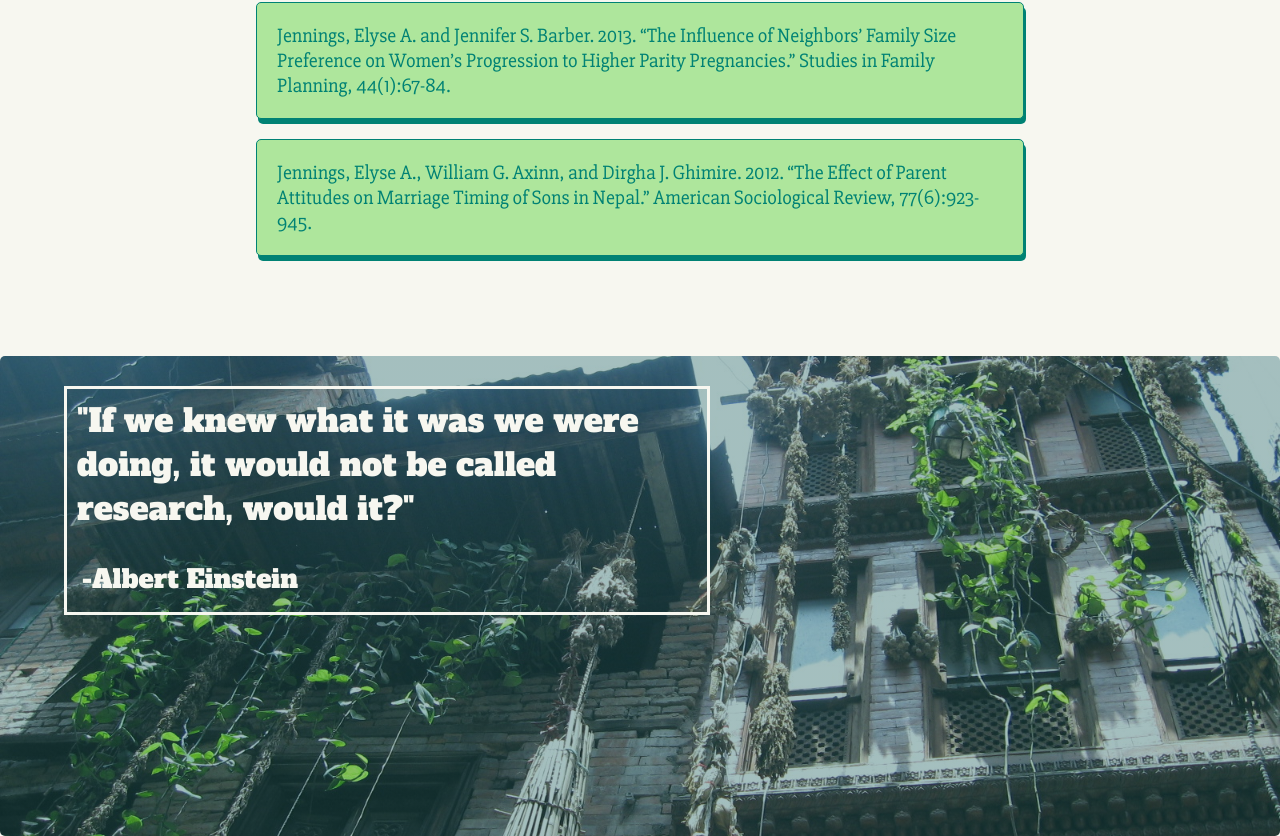
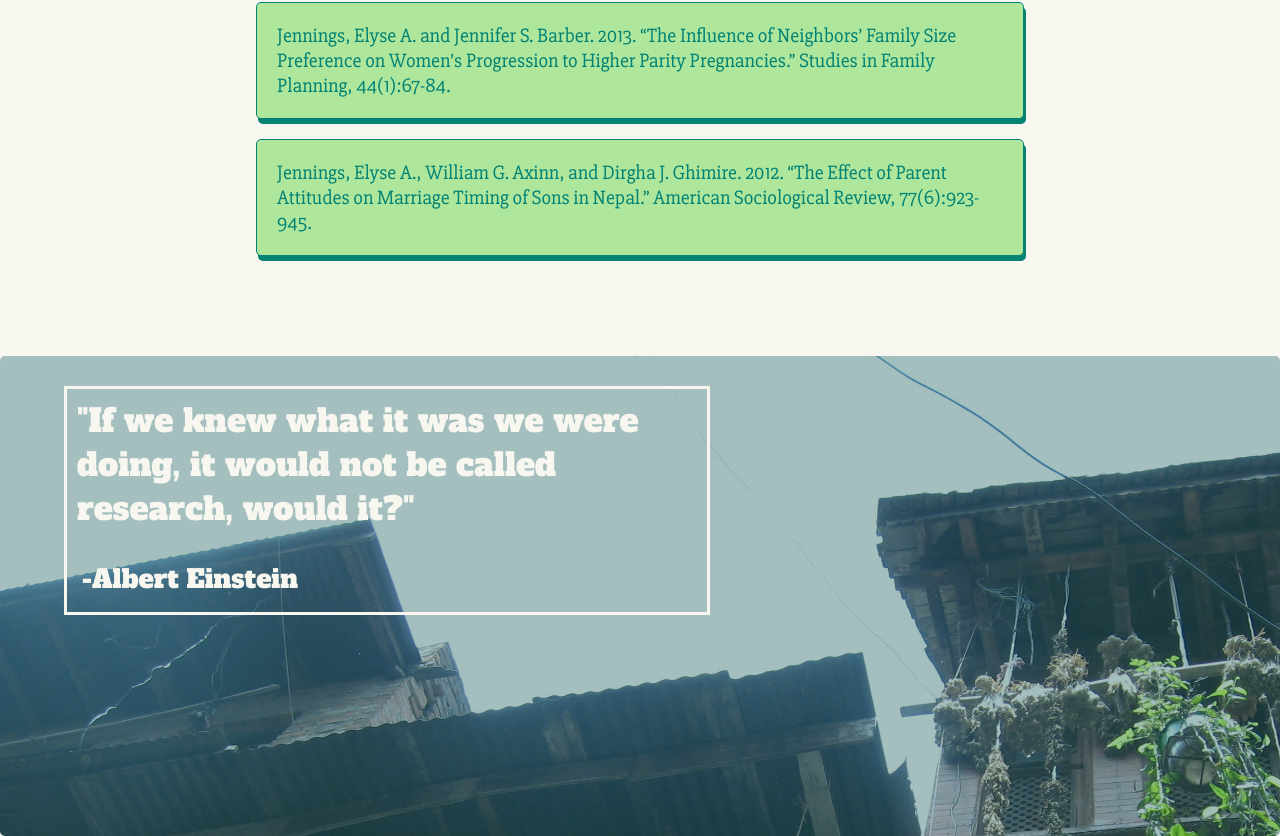
Before and after one commit to emilyjennings/elyse-portfolio, a React (Create React App) app: page /research in a window 1280 px wide. Shown: the part 1268-2104 px from the top of the page. Built offline with nearby package versions, Linux system fonts and the light colour scheme.

Commit message:
parallax scrolling

```diff
--- a/src/App.css
+++ b/src/App.css
@@ -179,24 +179,13 @@ form {
 /* Bio/Home page */
 
 .profile-img {
-  height: 600px;
+  height: 500px;
   width: 500px;
   margin: 0 auto;
   background-image: url("../src/components/img/attachments/Elyse Jennings_IMG_0445.jpg");
   background-position: center;
   background-size: cover;
-}
-
-.footer-img {
-  width: 100%;
-  height: 450px;
-  margin: 0 auto;
-  margin-top: 100px;
-  background-image: linear-gradient(rgba(28, 95, 94, 0.4), rgba(28, 95, 94, 0.4)), url("../src/components/img/attachments/Nepal 2009 504.JPG");
-  background-position: center;
-  background-size: cover;
-  border-radius: 5px;
-  padding-top: 30px
+  border-radius: 9px
 }
 
 .quote {
@@ -270,9 +259,10 @@ form {
   margin: 0 auto;
   margin-top: 100px;
   background-image: linear-gradient(rgba(28, 95, 94, 0.4), rgba(28, 95, 94, 0.4)), url("../src/components/img/attachments/Nepal 2009 638.JPG");
-  background-size: cover;
+  /* background-size: cover; */
   border-radius: 5px;
   padding-top: 30px;
+  background-position: 0%;
 }
 
 
--- a/src/components/Research.js
+++ b/src/components/Research.js
@@ -83,6 +83,12 @@ class Research extends Component {
     $('.author').text('-Albert Einstein')
   }
 
+  parallaxFooter = () => {
+    $(window).scroll(function(){
+      $(".footer-img").css("background-position", "0% "  + (($(window).scrollTop() / 15)) + "%");
+    });
+  }
+
   displayCards = () => {
     return Object.values(this.state.cards).map(card =>
       <div className="cardstuff">
@@ -113,6 +119,7 @@ class Research extends Component {
   componentDidMount(){
     {this.changeHeader()}
     {this.changeFooter()}
+    {this.parallaxFooter()}
   }
 
 }
--- a/src/containers/Footer.js
+++ b/src/containers/Footer.js
@@ -3,6 +3,12 @@ import $ from 'jquery'
 
 export default class Footer extends Component {
 
+//cool scroll effect for the images
+  parallaxBackground = () => {
+    $(window).scroll(function(){
+      $(".footer-img").css("background-position", "50% "  + (($(window).scrollTop() / 20)) + "%");
+    });
+  }
 
 render() {
   return (
--- a/src/containers/Home.js
+++ b/src/containers/Home.js
@@ -4,6 +4,8 @@ import $ from 'jquery'
 import { FontAwesomeIcon } from '@fortawesome/react-fontawesome'
 import Header from './Header'
 import Footer from './Footer'
+
+import mountain from '../components/img/attachments/mountain.JPG'
 
 
 export default class Home extends Component {
@@ -25,10 +27,22 @@ changeHeader = () => {
 changeFooter = () => {
   $('.quote').text('"In theory there is no difference between theory and practice. In practice there is."')
   $('.author').text('-Yogi Berra')
-  $('.footer-img').css({
-    'background': `url('./Nepal 2009 504.JPG)`
-  })
+  // $('.footer-img').css({'background-image': mountain})
 }
+
+//cool scroll effect for the images
+  parallaxProfile = () => {
+    $(window).scroll(function(){
+      $(".profile-img").css("background-position", "0% "  + (($(window).scrollTop() / 25) + 20) + "%");
+    });
+  }
+
+  parallaxFooter = () => {
+    $(window).scroll(function(){
+      $(".footer-img").css("background-position", "0% "  + (($(window).scrollTop() / 15) + 20) + "%");
+    });
+  }
+
 
 
 scrollTop = () => {
@@ -50,6 +64,8 @@ componentDidMount(){
   {this.changeHeader()}
   {this.scrollTop()}
   {this.changeFooter()}
+  {this.parallaxProfile()}
+  {this.parallaxFooter()}
 }
 
 render() {
```
Also changed, not shown: src/components/img/Teal-Pattern-Wallpapers-007.jpg (deleted), src/components/img/attachments/Nepal 2009 504.JPG (deleted).
